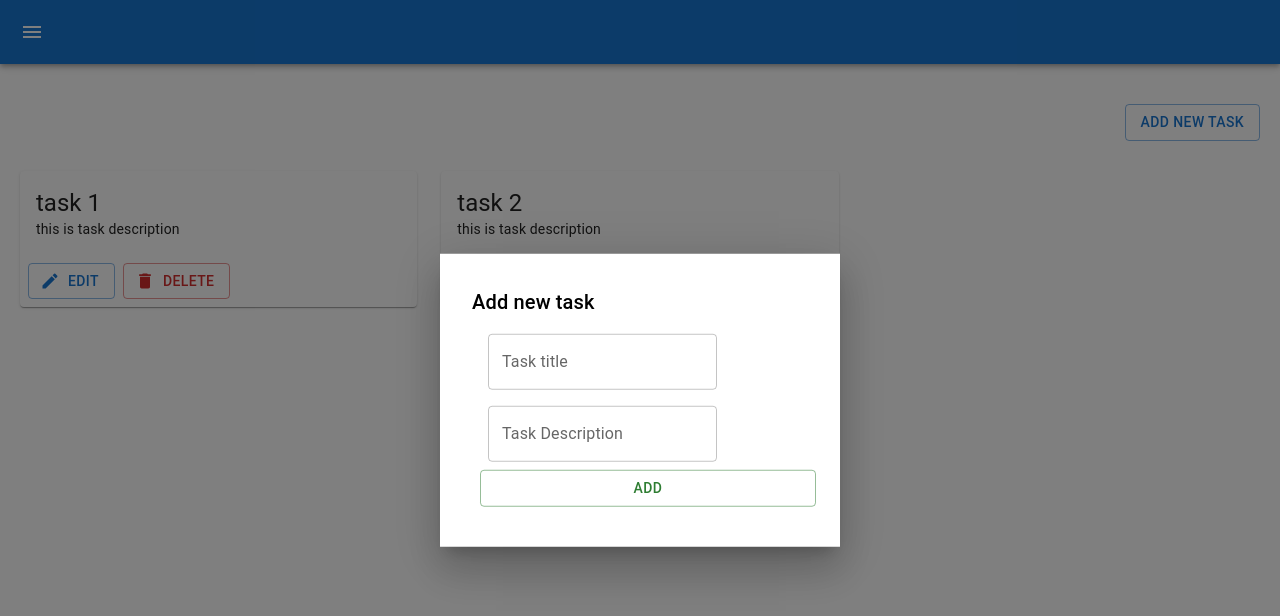
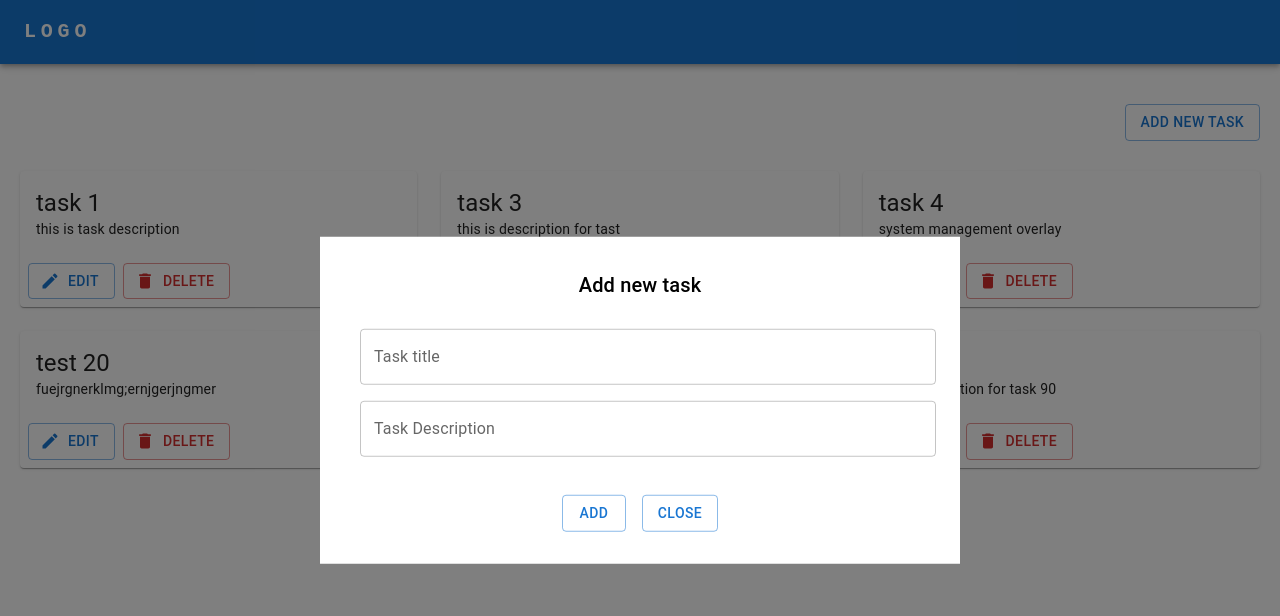
Before and after one commit to naaoufal/tasks-project, a Next.js app: page / in a window 1280 px wide. Both pictures are taken after a click on the button "ADD NEW TASK". Shown: the top 616 px of the page. Built offline with nearby package versions, Linux system fonts and the light colour scheme; data requests are answered from the project's data file.

Commit message:
add several changes

```diff
--- a/db.json
+++ b/db.json
@@ -11,6 +11,36 @@
       "title": "task 2",
       "desc": "this is task description",
       "status": "Completed"
+    },
+    {
+      "id": 4,
+      "title": "task 3",
+      "desc": "this is description for tast",
+      "status": "Pending"
+    },
+    {
+      "id": 410706127.96274465,
+      "title": "task 4",
+      "desc": "system management overlay",
+      "status": "Pending"
+    },
+    {
+      "id": 667961027.2609513,
+      "title": "test 20",
+      "desc": "fuejrgnerklmg;ernjgerjngmer",
+      "status": "Pending"
+    },
+    {
+      "id": 953087533.5455418,
+      "title": "task 50",
+      "desc": "this is description for task 50",
+      "status": "Pending"
+    },
+    {
+      "id": 489656253.38894457,
+      "title": "task 90",
+      "desc": "this i description for task 90",
+      "status": "Pending"
     }
   ]
 }
--- a/package.json
+++ b/package.json
@@ -29,6 +29,7 @@
     "@types/react": "^18",
     "@types/react-dom": "^18",
     "autoprefixer": "^10.0.1",
+    "dotenv": "^16.3.1",
     "eslint": "^8",
     "eslint-config-next": "14.0.4",
     "postcss": "^8",
--- a/src/app/globals.css
+++ b/src/app/globals.css
@@ -25,3 +25,14 @@ body {
     )
     rgb(var(--background-start-rgb));
 }
+
+
+/* additional css */
+
+.textField-modal {
+  width: 100%;
+}
+
+#full-width-text-field {
+  width: 100%;
+}
--- a/src/app/page.tsx
+++ b/src/app/page.tsx
@@ -2,27 +2,27 @@
 import Image from 'next/image';
 import AllTasks from './pages/AllTasks';
 
-async function getData() {
-  const res = await fetch('http://localhost:3030/tasks')
-  // The return value is *not* serialized
-  // You can return Date, Map, Set, etc.
+// async function getData() {
+//   const res = await fetch('http://localhost:3030/tasks')
+//   // The return value is *not* serialized
+//   // You can return Date, Map, Set, etc.
 
-  if (!res.ok) {
-    // This will activate the closest `error.js` Error Boundary
-    throw new Error('Failed to fetch data');
-  }
+//   if (!res.ok) {
+//     // This will activate the closest `error.js` Error Boundary
+//     throw new Error('Failed to fetch data');
+//   }
 
-  return res.json()
-}
+//   return res.json()
+// }
 
 export default async function Home() {
 
-  const data = await getData();
+  // const data = await getData();
 
   return (
     <main>
       <AllTasks
-        data={data}
+        // data={data}
       />
     </main>
   )
--- a/src/app/pages/AllTasks/index.tsx
+++ b/src/app/pages/AllTasks/index.tsx
@@ -1,14 +1,6 @@
 "use client";
 import NavBarComponent from '@/components/Navbar';
-// import {
-//     AppBar,
-//     Accordion,
-//     Card,
-//     CardContent,
-//     Typography,
-//     CardActions,
-//     Button,
-// } from '@mui/material';
+import 'dotenv/config'
 import { TabContext } from '@mui/lab';
 import Box from '@mui/material/Box';
 import Card from '@mui/material/Card';
@@ -27,7 +19,7 @@ import ListItemText from '@mui/material/ListItemText';
 import Divider from '@mui/material/Divider';
 import InboxIcon from '@mui/icons-material/Inbox';
 import DraftsIcon from '@mui/icons-material/Drafts';
-import { AppBar, Toolbar, IconButton, FormControl } from '@mui/material';
+import { AppBar, Toolbar, IconButton, FormControl, Alert } from '@mui/material';
 import MenuIcon from '@mui/icons-material/Menu';
 import Modal from '@mui/material/Modal';
 import TextField from '@mui/material/TextField';
@@ -36,89 +28,68 @@ import DeleteIcon from '@mui/icons-material/Delete';
 import EditIcon from '@mui/icons-material/Edit';
 import React, { useEffect, useState } from 'react';
 
-const DATA = [
-    {id: 1, name: "task-1", desc: "description task", status: "Pending"},
-    {id: 2, name: "task-2", desc: "description task", status: "Pending"},
-    {id: 3, name: "task-3", desc: "description task", status: "Completed"},
-    {id: 4, name: "task-4", desc: "description task", status: "Pending"},
-    {id: 5, name: "task-5", desc: "description task", status: "Pending"},
-    {id: 6, name: "task-5", desc: "description task", status: "Pending"},
-    {id: 7, name: "task-5", desc: "description task", status: "Completed"},
-];
-
 
 const style = {
     position: 'absolute' as 'absolute',
     top: '50%',
     left: '50%',
     transform: 'translate(-50%, -50%)',
-    width: 400,
+    width: '50%',
     bgcolor: 'background.paper',
     // border: '2px solid #000',
-    boxShadow: 24,
+    boxShadow: 34,
     p: 4,
 };
 
-// async function getData() {
-//     const res = await fetch('https://jsonplaceholder.typicode.com/posts/1')
-//     // The return value is *not* serialized
-//     // You can return Date, Map, Set, etc.
-
-//     if (!res.ok) {
-//       // This will activate the closest `error.js` Error Boundary
-//       throw new Error('Failed to fetch data');
-//     }
-
-//     return res.json()
-//   }
 
 export default function AllTasks() {
 
     const [open, setOpen] = useState(false);
-    const [data, setData] = useState(null);
+    const [openPatch, setOpenPatch] = useState(false);
+    const [showError, setShowError] = useState(false);
+    const [showErrorPatch, setShowErrorPatch] = useState(false);
+    const [data, setData] = useState([]);
+
+    const [title, setTitle] = useState('');
+    const [desc, setDesc] = useState('');
 
     const handleOpen = () => setOpen(true);
-    const handleClose = () => setOpen(false);
+    const handleClose = () => {
+        setOpen(false);
+        setShowError(false);
+    };
 
-    // const fetchData = () => {
-    //     fetch("https://jsonplaceholder.typicode.com/posts/1")
-    //         .then((res) => res.json())
-    //         .then((data) => {
-                // console.log(data);
-    //     })
-    // };
+    const handleOpenPatch = () => setOpenPatch(true);
+    const handleClosePatch = () => {
+        setOpenPatch(false);
+        setShowErrorPatch(false);
+    };
 
-    // const staticData = await fetch(`https://jsonplaceholder.typicode.com/posts/1`, { cache: 'no-store' })
+    const [objModify, setObjModify] = useState({});
 
-    // useEffect(() => {
-    //     fetch('https://jsonplaceholder.typicode.com/posts/1')
-    //     .then((res) => res.json())
-    //     .then((data) => {
-            // console.log(staticData);
-    //         setData(data);
-    //         // setLoading(false)
-    //     })
-    // }, []);
+    console.log("allTasks", process.env.GET_PENDING_TASKS);
 
-    console.log("allTasks", data);
-
+    // fetch all tasks
     const fetchData = async () => {
-        await fetch('http://localhost:3030/tasks')
+        await fetch('http://localhost:3030/tasks?status=Pending')
             .then((res) => res.json())
             .then((items) => {
                 setData(items);
             });
     };
 
+    // add new task to list
     const handleAdd = async () => {
-        console.log("function start");
+        console.log("function start", title, desc);
+        if(title && desc !== '') {
+            setShowError(false);
             await fetch('http://localhost:3030/tasks', {
                 method: 'POST',
                 body: JSON.stringify({
-                id: 4,
-                title: "task 3",
-                desc: "this is description for tast",
-                status: "Pending"
+                    id: Math.random()*1000000000,
+                    title: title,
+                    desc: desc,
+                    status: "Pending" // default value is Pending after well change with completed
                 }),
                 headers: {
                     'Content-type': 'application/json; charset=UTF-8',
@@ -126,9 +97,19 @@ export default function AllTasks() {
             })
             .then((res) => res.json())
             .then((data) => console.log("response for data", data));
+            // load data after adding new entities :
             fetchData();
+            // clear filed for title and desc state :
+            setDesc('');
+            setTitle('');
+            // close modal if all is good :
+            setOpen(false);
+        } else {
+            setShowError(true);
+        }
     };
 
+    // delete task from list :
     const handleDelete = (id: any) => {
         console.log("ID", id);
         fetch(`http://localhost:3030/tasks/${id}`, {
@@ -137,16 +118,49 @@ export default function AllTasks() {
         fetchData();
     };
 
+    // patch task from list :
+    const handleEdit = async () => {
+        console.log("new values", objModify, title, desc);
+        if(title && desc !== '') {
+            setShowError(false);
+            await fetch(`http://localhost:3030/tasks/${objModify?.id}`, {
+                method: 'PATCH',
+                body: JSON.stringify({
+                    // id: Math.random()*1000000000,
+                    title: title,
+                    desc: desc,
+                    status: "Pending" // default value is Pending after well change with completed
+                }),
+                headers: {
+                    'Content-type': 'application/json; charset=UTF-8',
+                }
+            })
+            .then((res) => res.json())
+            .then((data) => console.log("response for data", data));
+            // load data after adding new entities :
+            fetchData();
+            // clear filed for title and desc state :
+            setDesc('');
+            setTitle('');
+            // close modal if all is good :
+            setOpenPatch(false);
+        } else {
+            setShowErrorPatch(true);
+        }
+    };
+
     // const [items, setItems] = useState([]);
 
-    useEffect(() => { fetchData() }, []);
+    // fetch data when component mounted
+    useEffect(() => {
+        fetchData();
+    }, []);
 
     return(
         <div>
             <NavBarComponent />
             {/* body content */}
             <div style={{
-                // backgroundColor: "red",
                 paddingTop: 20,
                 margin: 20,
             }}>
@@ -157,12 +171,11 @@ export default function AllTasks() {
                         <Button
                              variant="outlined"
                              color="primary"
-                            // onClick={handleAdd}
                             onClick={handleOpen}
                         >Add new task</Button>
                     </Grid>
                 </div>
-                {/* modal section start */}
+                {/* modal for add new task */}
                 <Modal
                     open={open}
                     onClose={handleClose}
@@ -170,7 +183,7 @@ export default function AllTasks() {
                     aria-describedby="modal-modal-description"
                 >
                     <Box sx={style}>
-                    <Typography id="modal-modal-title" variant="h6" component="h2">
+                        <Typography id="modal-modal-title" variant="h6" component="h2" style={{ textAlign: "center" }}>
                             Add new task
                         </Typography>
                         <Box
@@ -183,24 +196,129 @@ export default function AllTasks() {
                         >
                             <div style={{
                                 // width: "100%",
+                                paddingTop: 20,
                             }}>
-                            <FormControl fullWidth sx={{ m: 1 }}>
+                                <FormControl fullWidth>
                                     <TextField
-                                    id="outlined-multiline-flexible"
+                                        id="full-width-text-field"
                                         label="Task title"
                                         multiline
-                                    maxRows={6}
+                                        onChange={event => setTitle(event.target.value)}
+                                        style={{
+                                            width: "100%"
+                                        }}
                                     />
                                     <TextField
                                         id="full-width-text-field"
                                         label="Task Description"
                                         multiline
-                                    // maxRows={6}
-                                    fullWidth
+                                        onChange={event => setDesc(event.target.value)}
+                                        style={{
+                                            width: "100%"
+                                        }}
                                     />
-                                <Button variant="outlined" color="success">
+                                    <div style={{
+                                        paddingTop: 10,
+                                        paddingBottom: 20,
+                                    }}>
+                                        {showError
+                                            ? <Alert severity="error">Please enter the title & description</Alert>
+                                            : null
+                                        }
+                                    </div>
+                                    <Grid container
+                                        direction="row"
+                                        justifyContent="center"
+                                        alignItems="center"
+                                        spacing={2}
+                                    >
+                                        <Grid item>
+                                            <Button variant="outlined" color="primary" onClick={handleAdd}>
                                                 Add
                                             </Button>
+                                        </Grid>
+                                        <Grid item>
+                                            <Button variant="outlined" onClick={handleClose}>
+                                                Close
+                                            </Button>
+                                        </Grid>
+                                    </Grid>
+                                </FormControl>
+                            </div>
+                        </Box>
+                    </Box>
+                </Modal>
+                {/* modal section end */}
+                {/* modal for patch task */}
+                <Modal
+                    open={openPatch}
+                    onClose={handleClosePatch}
+                    aria-labelledby="modal-modal-title"
+                    aria-describedby="modal-modal-description"
+                >
+                    <Box sx={style}>
+                    <Typography id="modal-modal-title" variant="h6" component="h2" style={{ textAlign: "center" }}>
+                        Edit task
+                    </Typography>
+                        <Box
+                        component="form"
+                        sx={{
+                            '& .MuiTextField-root': { m: 1, width: '25ch' },
+                        }}
+                        noValidate
+                        autoComplete="off"
+                        >
+                            <div style={{
+                                // width: "100%",
+                                paddingTop: 20,
+                            }}>
+                                <FormControl fullWidth>
+                                    <TextField
+                                        id="full-width-text-field"
+                                        label="Task title"
+                                        // multiline
+                                        onChange={event => setTitle(event.target.value)}
+                                        style={{
+                                            width: "100%"
+                                        }}
+                                        defaultValue={objModify?.title}
+                                    />
+                                    <TextField
+                                        id="full-width-text-field"
+                                        label="Task Description"
+                                        // multiline
+                                        onChange={event => setDesc(event.target.value)}
+                                        style={{
+                                            width: "100%"
+                                        }}
+                                        defaultValue={objModify?.desc}
+                                    />
+                                    <div style={{
+                                        paddingTop: 10,
+                                        paddingBottom: 20,
+                                    }}>
+                                        {showErrorPatch
+                                            ? <Alert severity="error">Please enter the title & description</Alert>
+                                            : null
+                                        }
+                                    </div>
+                                    <Grid container
+                                        direction="row"
+                                        justifyContent="center"
+                                        alignItems="center"
+                                        spacing={2}
+                                    >
+                                        <Grid item>
+                                            <Button variant="outlined" color="primary" onClick={handleEdit}>
+                                                Edit
+                                            </Button>
+                                        </Grid>
+                                        <Grid item>
+                                            <Button variant="outlined" onClick={handleClosePatch}>
+                                                Close
+                                            </Button>
+                                        </Grid>
+                                    </Grid>
                                 </FormControl>
                             </div>
                         </Box>
@@ -221,7 +339,10 @@ export default function AllTasks() {
                                         </Typography>
                                     </CardContent>
                                     <CardActions>
-                                        <Button variant="outlined" color="primary" startIcon={<EditIcon />}>
+                                        <Button variant="outlined" color="primary" startIcon={<EditIcon />} onClick={() => {
+                                            setObjModify(item);
+                                            setOpenPatch(true);
+                                        }}>
                                             Edit
                                         </Button>
                                         <Button variant="outlined" color="error" onClick={() => handleDelete(item?.id)} startIcon={<DeleteIcon />}>
@@ -234,23 +355,6 @@ export default function AllTasks() {
                     </Grid>
                 </Box>
             </div>
-            {/* <Box sx={{ width: '90%', bgcolor: 'background.paper' }}>
-                <nav>
-                    <List>
-                        {DATA && DATA.map((item: any) => (
-                            <div style={{
-                                backgroundColor: "red",
-                            }}>
-                                <ListItem disablePadding>
-                                    <ListItemButton>
-                                        <ListItemText primary={item?.name} />
-                                    </ListItemButton>
-                                </ListItem>
-                            </div>
-                        ))}
-                    </List>
-                </nav>
-            </Box> */}
         </div>
     );
 };
--- /dev/null
+++ b/src/app/pages/AllTasks/styles/TextField.module.css
@@ -0,0 +1,3 @@
+.textField-modal {
+    width: 100%;
+}
--- a/src/components/Navbar/index.tsx
+++ b/src/components/Navbar/index.tsx
@@ -9,16 +9,27 @@ import {
     Button,
     Toolbar,
     IconButton,
-    Drawer
+    Drawer,
 } from '@mui/material';
+import MenuItem from '@mui/material/MenuItem';
+import Menu from '@mui/material/Menu';
+
 import MenuIcon from '@mui/icons-material/Menu';
 
 const NavBarComponent = () => {
 
-    // const [open, setOpen] = React.useState(false);
+    const [anchorEl, setAnchorEl] = React.useState<null | HTMLElement>(null);
 
-    const handleDrawerOpen = () => {
-        // setOpen(true);
+    const handleChange = (event: React.ChangeEvent<HTMLInputElement>) => {
+        // setAuth(event.target.checked);
+    };
+
+    const handleMenu = (event: React.MouseEvent<HTMLElement>) => {
+        setAnchorEl(event.currentTarget);
+    };
+
+    const handleClose = () => {
+        setAnchorEl(null);
     };
 
     return(
@@ -26,9 +37,25 @@ const NavBarComponent = () => {
             {/* Nav bar header */}
             <AppBar position="static">
                 <Toolbar>
-                    <IconButton edge="start" color="inherit" aria-label="menu" sx={{ mr: 2 }}>
-                    <MenuIcon />
-                    </IconButton>
+                    <Typography
+                        variant="h6"
+                        noWrap
+                        component="a"
+                        sx={{
+                        mr: 2,
+                        display: { xs: 'none', md: 'flex' },
+                        fontFamily: 'monospace',
+                        fontWeight: 700,
+                        letterSpacing: '.3rem',
+                        color: 'inherit',
+                        textDecoration: 'none',
+                        }}
+                    >
+                        LOGO
+                    </Typography>
+                    {/* <IconButton edge="start" color="inherit" aria-label="menu" sx={{ mr: 2 }}>
+                        <MenuIcon />
+                    </IconButton> */}
                 </Toolbar>
             </AppBar>
             {/* Drawer section */}
```
Also changed, not shown: 2 other files (tests, documents, lock files or other folders). Lines whose indentation alone changed are shown as unchanged.
